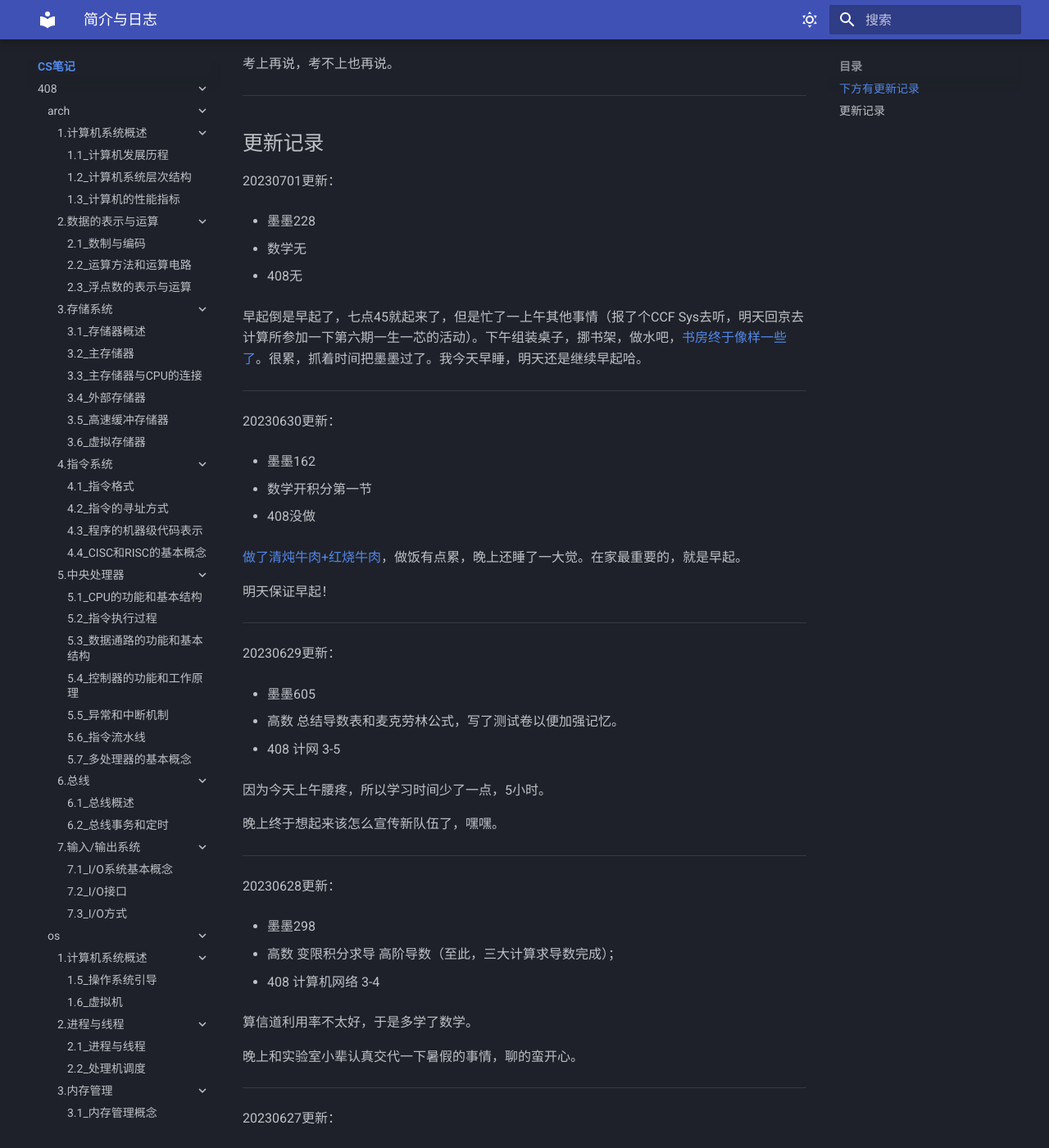
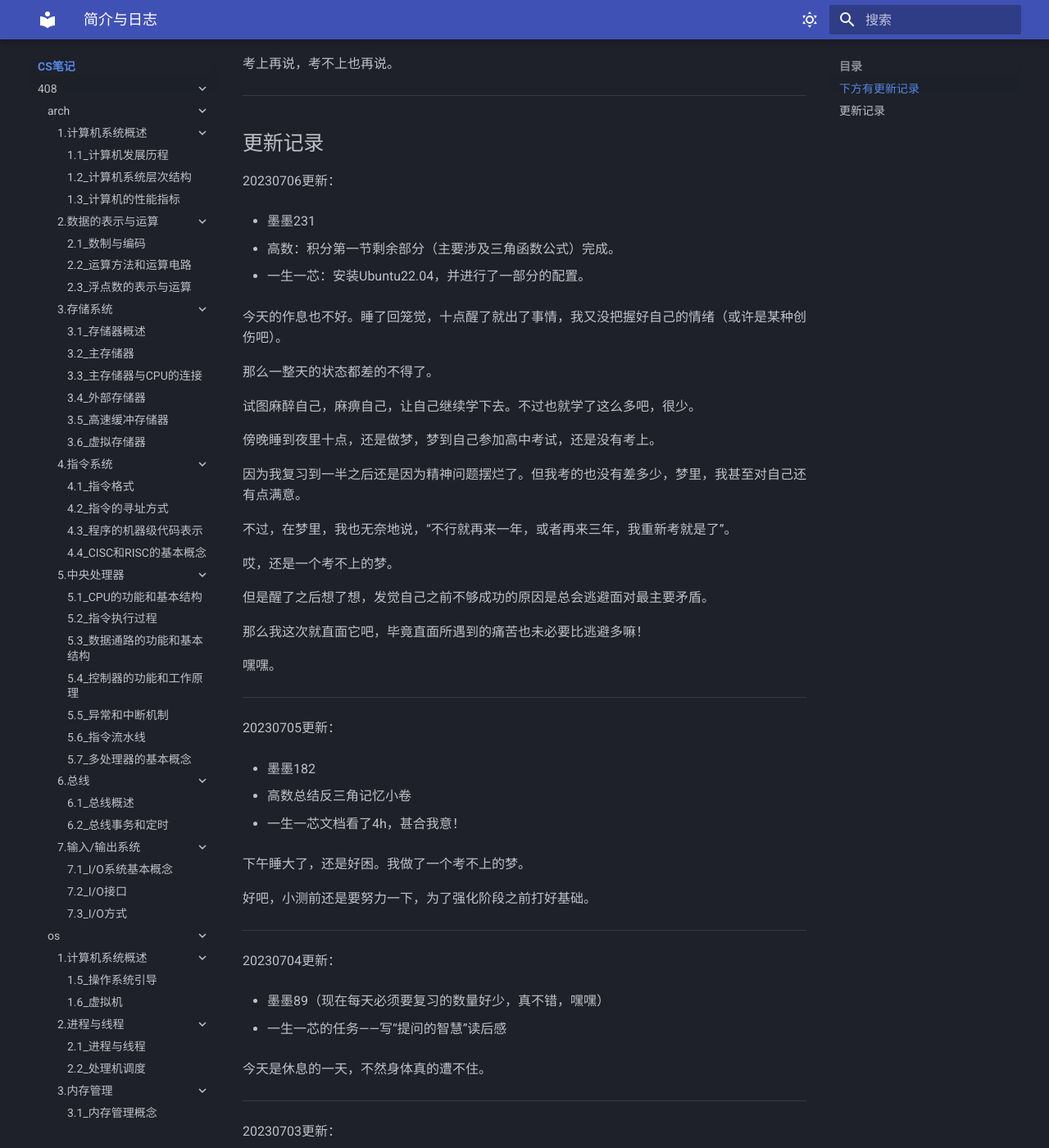
Before and after one commit to Haohahahaha/cs, an MkDocs documentation site: the page built from docs/index.md, in a window 1280 px wide and 1400 px high, scrolled down 817 px. Shown: the whole window at 82% size. Built offline with MkDocs 1.6.1 and Material for MkDocs 9.7.7, drawn with Linux system fonts in a browser that asks for light colours; some of the changed text lies outside the part shown.

Commit message:
2023-07-06_23:14:29 update

```diff
--- a/docs/index.md
+++ b/docs/index.md
@@ -39,6 +39,82 @@
 <a id="update"></a>
 
 ## 更新记录
+
+20230706更新：
+
+- 墨墨231
+
+- 高数：积分第一节剩余部分（主要涉及三角函数公式）完成。
+
+- 一生一芯：安装Ubuntu22.04，并进行了一部分的配置。
+
+今天的作息也不好。睡了回笼觉，十点醒了就出了事情，我又没把握好自己的情绪（或许是某种创伤吧）。
+
+那么一整天的状态都差的不得了。
+
+试图麻醉自己，麻痹自己，让自己继续学下去。不过也就学了这么多吧，很少。
+
+傍晚睡到夜里十点，还是做梦，梦到自己参加高中考试，还是没有考上。
+
+因为我复习到一半之后还是因为精神问题摆烂了。但我考的也没有差多少，梦里，我甚至对自己还有点满意。
+
+不过，在梦里，我也无奈地说，“不行就再来一年，或者再来三年，我重新考就是了”。
+
+哎，还是一个考不上的梦。
+
+但是醒了之后想了想，发觉自己之前不够成功的原因是总会逃避面对最主要矛盾。
+
+那么我这次就直面它吧，毕竟直面所遇到的痛苦也未必要比逃避多嘛！
+
+嘿嘿。
+
+---
+
+20230705更新：
+
+- 墨墨182
+
+- 高数总结反三角记忆小卷
+
+- 一生一芯文档看了4h，甚合我意！
+
+下午睡大了，还是好困。我做了一个考不上的梦。
+
+好吧，小测前还是要努力一下，为了强化阶段之前打好基础。
+
+---
+
+20230704更新：
+
+- 墨墨89（现在每天必须要复习的数量好少，真不错，嘿嘿）
+
+- 一生一芯的任务——写“提问的智慧”读后感
+
+今天是休息的一天，不然身体真的遭不住。
+
+---
+
+20230703更新：
+
+- 墨墨601
+
+- 高数：积分第一节+总结了三角函数和积分公式的记忆小卷。
+
+- 英语精读一篇
+
+晚上回家实在没力气了，没做408就睡着了。
+
+---
+
+20230702更新：
+
+- 墨墨605
+
+今天一天去参加“一生一芯”启动会了，我报名啦。
+
+以后的每天学习时间变成了保证备考考研8h+一生一芯4h。
+
+---
 
 20230701更新：
 
```
